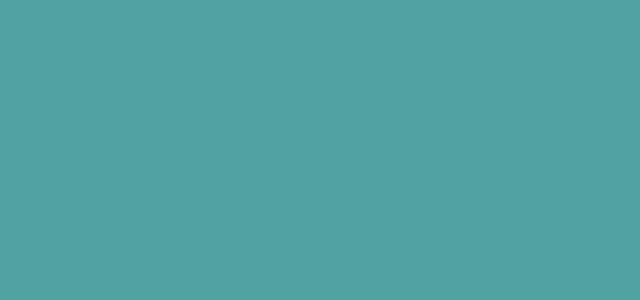
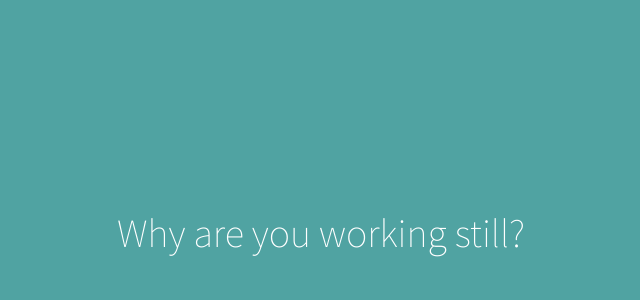
Before and after one commit to Sharat-m/React-login, a React (Create React App) app: page / in a window 1280 px wide. Shown: the top 300 px of the page, without its empty margins (319-959 px from the left). Built offline with nearby package versions, Linux system fonts and the light colour scheme.

Commit message:
Using AND operator

```diff
--- a/src/components/App.jsx
+++ b/src/components/App.jsx
@@ -21,7 +21,8 @@ function App() {
   return <div className="container">{
     //Ternary operator
 //   loggedIn === true ? <h1>Hello</h1> : <div> <Signin /> </div>
-  currentTime > 12 ? <h1>Why are you working still?</h1>: null
+    //AND operator
+  currentTime < 12 && <h1>Why are you working still?</h1>
 }
   </div>;
 }
```
